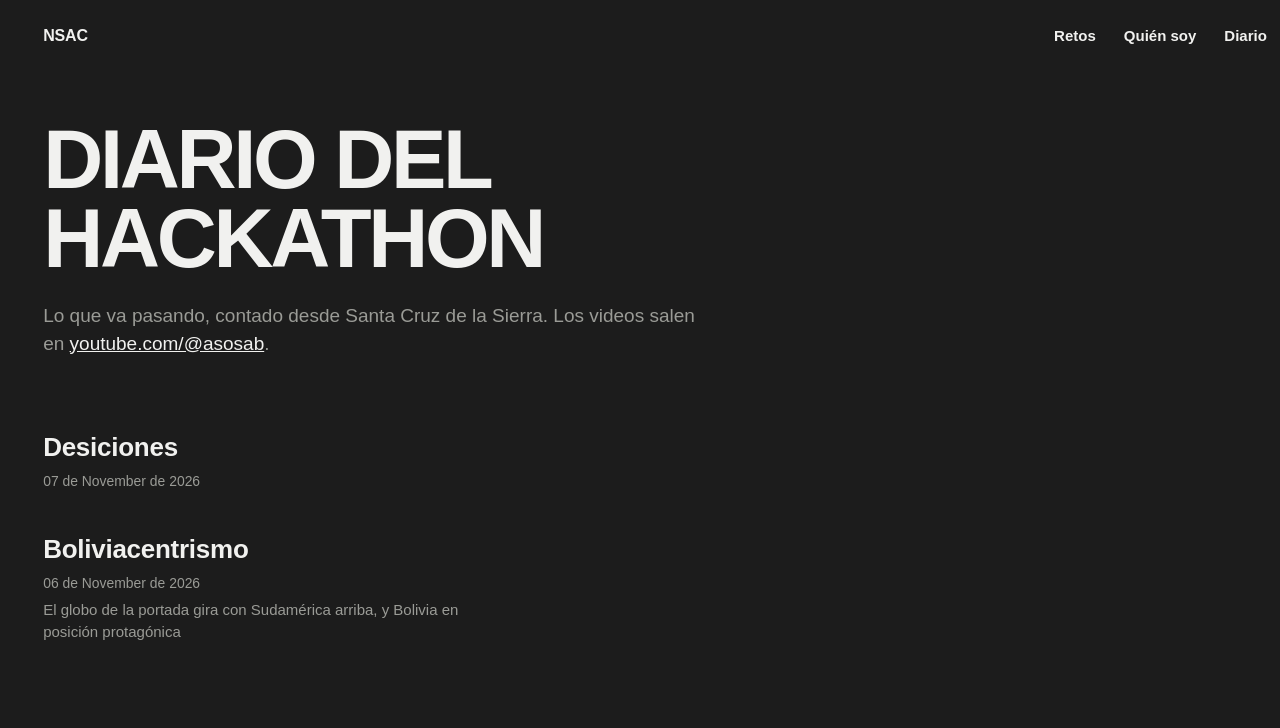
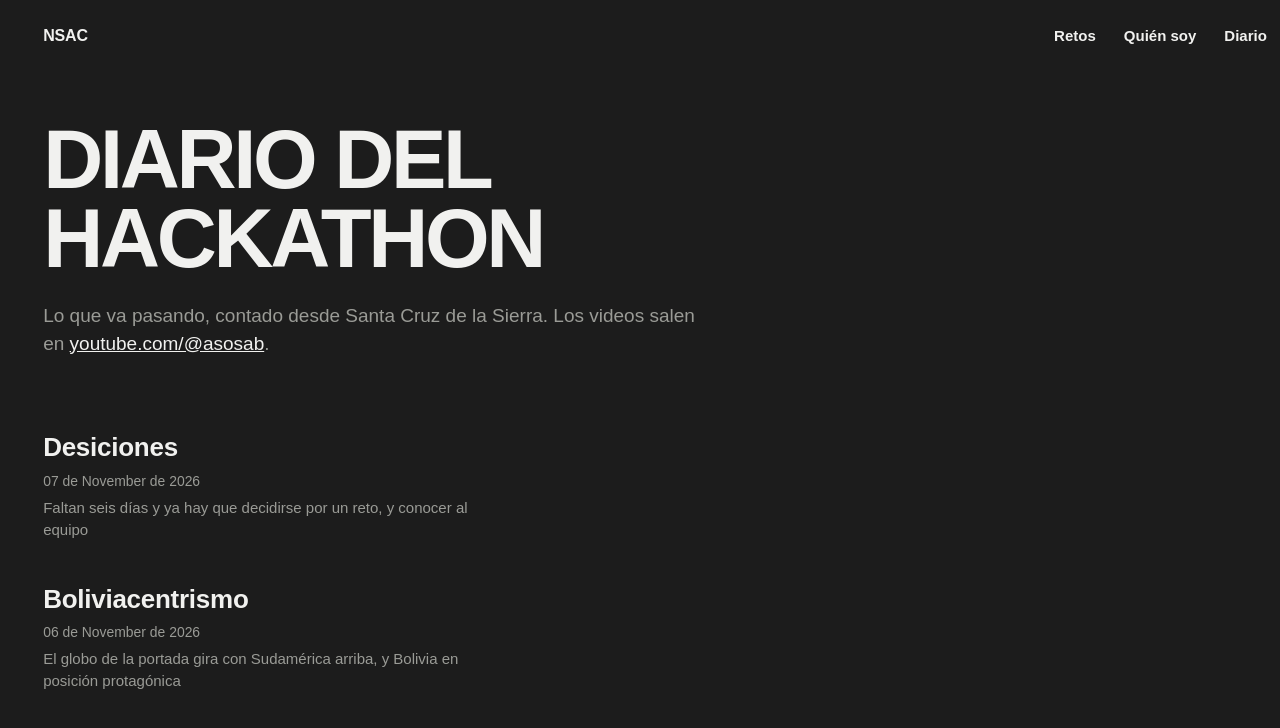
Before and after one commit to asosab/NSAC, a Jekyll site: the page built from diario/index.html, in a window 1280 px wide. Shown: the top 728 px of the page. Built offline with Jekyll 4.4.1, drawn with Linux system fonts in a browser that asks for light colours; some web fonts are replaced.

Commit message:
Update 2026-11-07-desiciones.md

```diff
--- a/_posts/2026-11-07-desiciones.md
+++ b/_posts/2026-11-07-desiciones.md
@@ -1,7 +1,7 @@
 ---
 layout: post
 title: "Desiciones"
-description: ""
+description: "Faltan seis días y ya hay que decidirse por un reto, y conocer al equipo"
 ---
 
 La Space App Challenge aterriza el sábado 14 a las 9:00 y hay que tomar desiciones antes de que me tomen a mi
```
